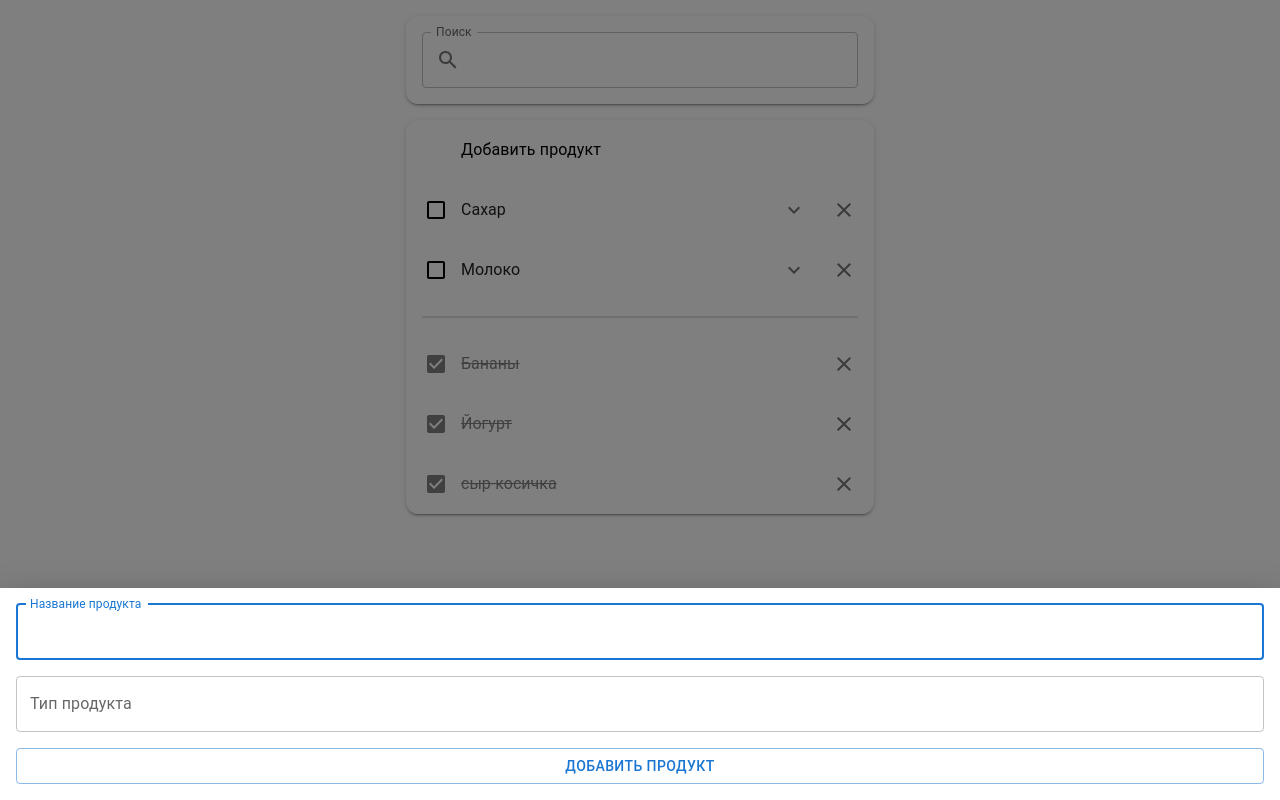
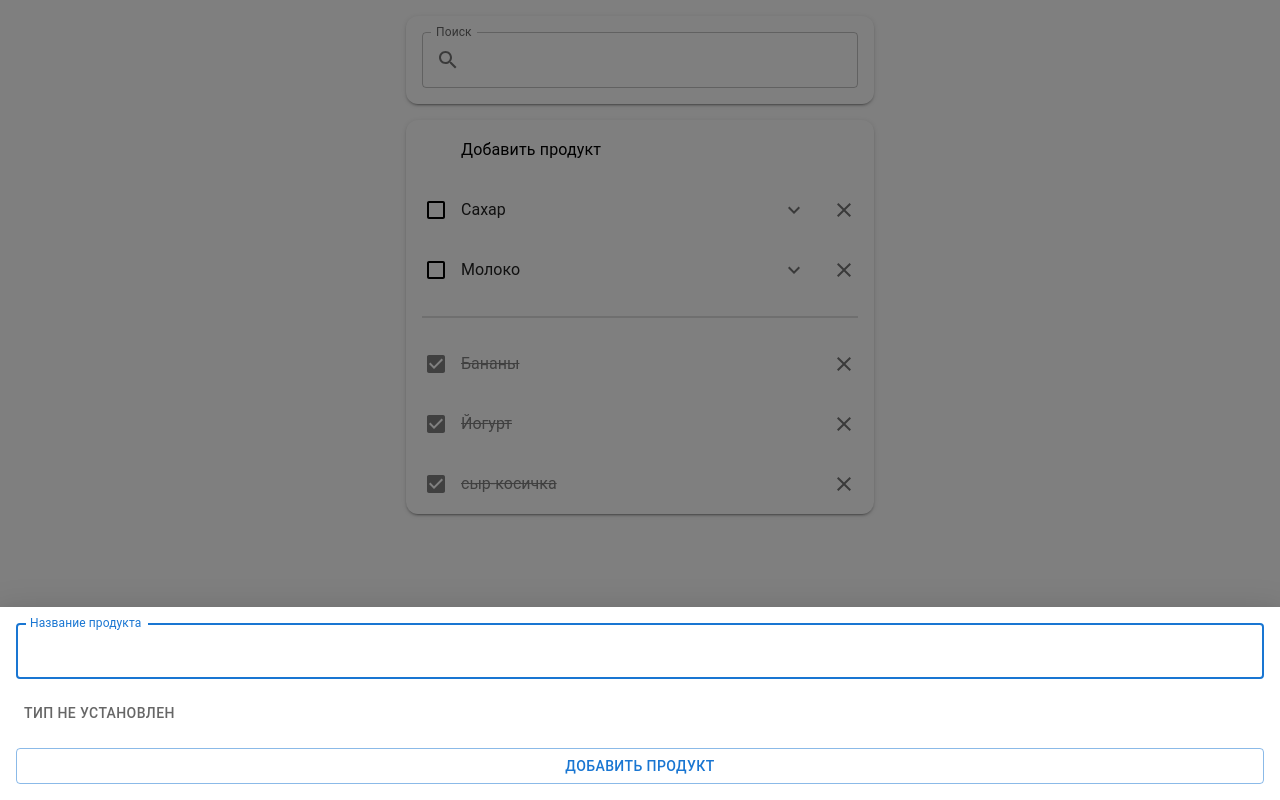
Before and after one commit to AlexeySleepless/productList, a React (Vite) app: page / in a window 1280 px wide. Both pictures are taken after a click on the button "Добавить продукт". Built offline with nearby package versions, Linux system fonts and the light colour scheme; some icons are missing.

Commit message:
Заменил простой autocomplete для ввода типа продукта на кнопку, которая вызывает drawer в верхней части экрана с настройкой типа. Необходимо для мобильных устройств

```diff
--- a/src/entities/product/ui/ProductTypeAutocoplete.tsx
+++ b/src/entities/product/ui/ProductTypeAutocoplete.tsx
@@ -1,10 +1,16 @@
-import { Autocomplete, TextField } from '@mui/material';
+import {
+    Autocomplete,
+    Button,
+    Drawer,
+    TextField,
+    type ButtonBaseProps,
+} from '@mui/material';
 import { useRef, useState } from 'react';
 import { useSelector } from 'react-redux';
 import { selectUniqueProductTypes } from '../api/selectors';
 import { shallowEqual } from 'react-redux';
 
-interface IProductTypeAutocompleteProps {
+interface IProductTypeAutocompleteProps extends ButtonBaseProps {
     productType?: string;
     applyNewType?: (arg: string) => void;
 }
@@ -12,6 +18,8 @@ interface IProductTypeAutocompleteProps {
 export const ProductTypeAutocomplete: React.FunctionComponent<
     IProductTypeAutocompleteProps
 > = ({ productType, applyNewType }) => {
+    const [open, setOpen] = useState<boolean>(false);
+
     //этот стейт нужен только для того, чтобы autocomplete не ругался,
     //и для того, чтобы обновлять отображаемое значение
     //в коллбек отправляется значение текстового поля, полученного с помощью useRef
@@ -22,6 +30,8 @@ export const ProductTypeAutocomplete: React.FunctionComponent<
         selectUniqueProductTypes,
         shallowEqual,
     );
+    const inputRef = useRef<HTMLInputElement | null>(null);
+    const buttonRef = useRef<HTMLButtonElement | null>(null);
 
     // инициализация завершения режима ввода типа в случае набора текста
     const initEndOfEdit = () => {
@@ -31,7 +41,7 @@ export const ProductTypeAutocomplete: React.FunctionComponent<
 
         const type = inputRef.current.value;
 
-        if (type == initType || !type) {
+        if (type == initType || +type == 0) {
             setLocalType(initType);
             return;
         }
@@ -40,10 +50,39 @@ export const ProductTypeAutocomplete: React.FunctionComponent<
         applyNewType?.(type);
     };
 
-    const inputRef = useRef<HTMLInputElement | null>(null);
-
     return (
         <>
+            <Button
+                variant="text"
+                ref={buttonRef}
+                color="primary"
+                sx={{
+                    justifyContent: 'start',
+                    color: localType ? null : 'rgba(0, 0, 0, 0.6)',
+                }}
+                onClick={() => {
+                    setOpen(true);
+                    //для того, чтобы фокус не вернулся при закрытии окна
+                    buttonRef.current?.blur();
+                }}
+            >
+                {localType || 'Тип не установлен'}
+            </Button>
+            <Drawer
+                open={open}
+                anchor="top"
+                onClose={() => {
+                    setOpen(false);
+                }}
+                sx={{
+                    '& .MuiDrawer-paper': {
+                        p: 2,
+                        display: 'flex',
+                        flexDirection: 'column',
+                        gap: 2,
+                    },
+                }}
+            >
                 <Autocomplete
                     freeSolo
                     value={localType}
@@ -59,11 +98,15 @@ export const ProductTypeAutocomplete: React.FunctionComponent<
                                 if (event.key === 'Enter') {
                                     initEndOfEdit();
                                     inputRef.current?.blur();
+                                    Promise.resolve().then(() => {
+                                        setOpen(false);
+                                    });
                                 }
                             }}
                         />
                     )}
                 />
+            </Drawer>
         </>
     );
 };
--- a/src/features/createProduct/ui/CreateProduct.tsx
+++ b/src/features/createProduct/ui/CreateProduct.tsx
@@ -50,6 +50,8 @@ export const CreateProduct: React.FunctionComponent<IСreateProductProps> = ({
                 open={open}
                 anchor="bottom"
                 onClose={() => {
+                    //сбрасываем введенные данные
+                    setData(createInitData());
                     setOpen(false);
                 }}
                 sx={{
```
Lines whose indentation alone changed are shown as unchanged.
